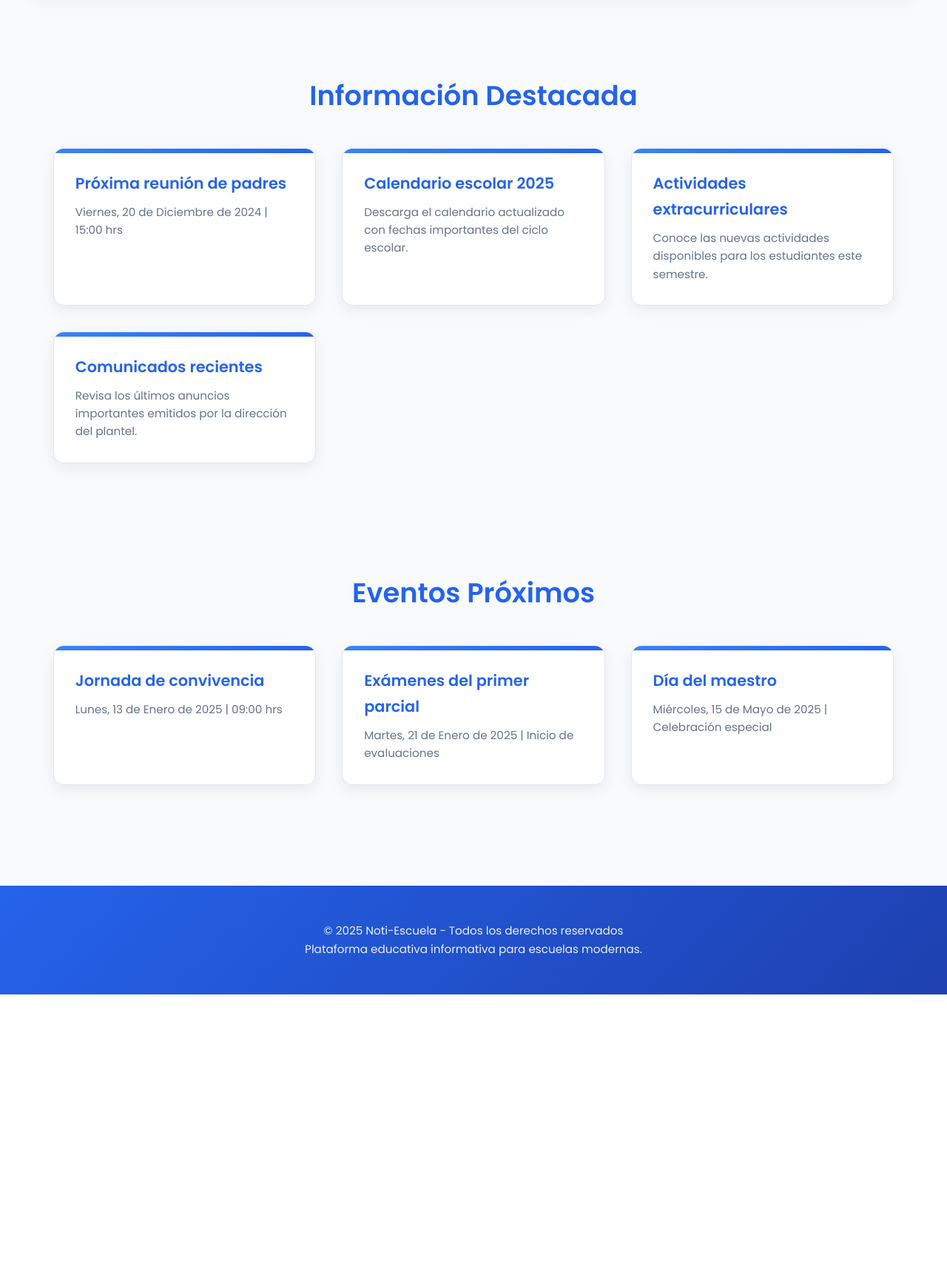
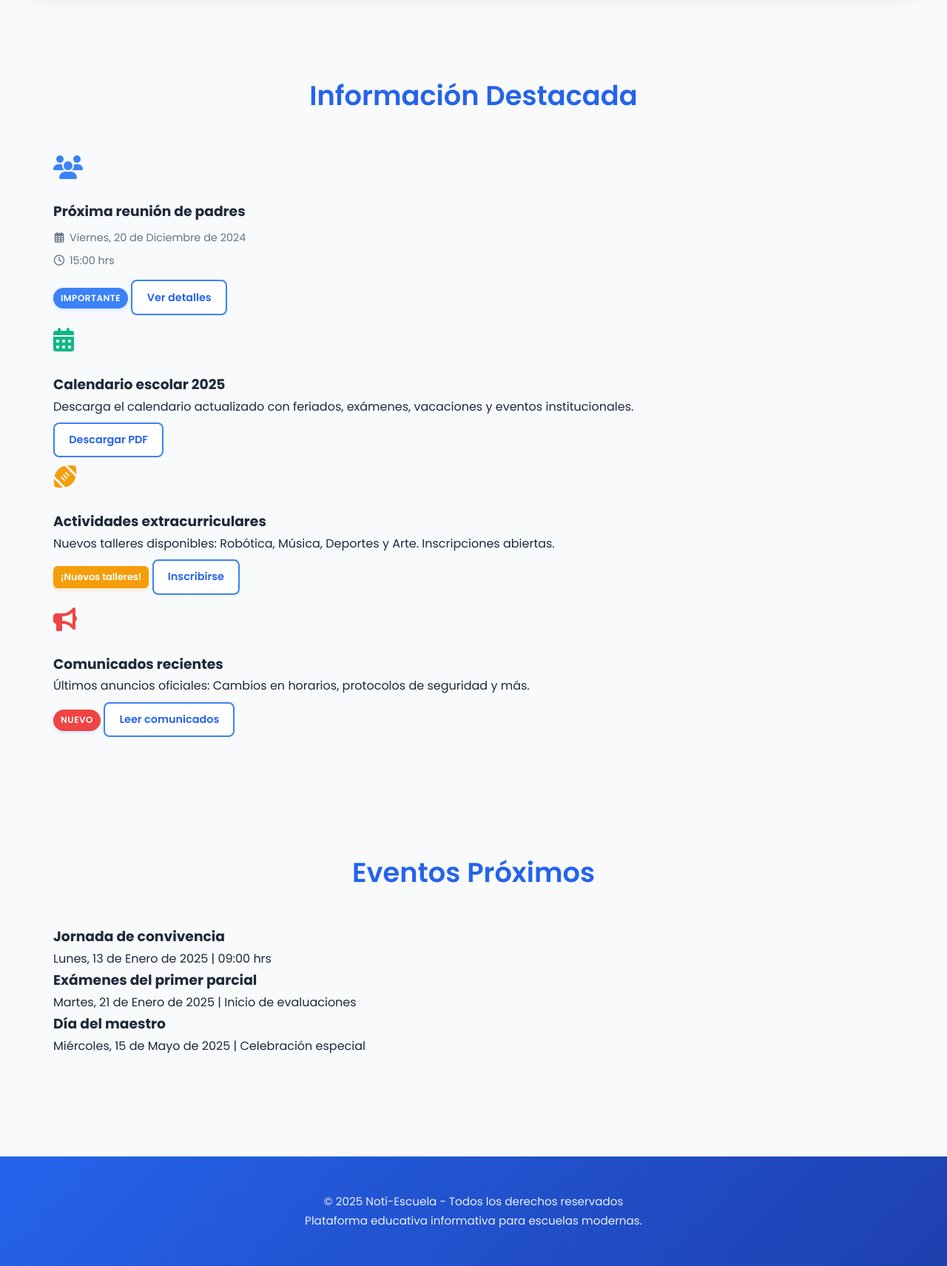
Before and after one commit to Loigon12/noti-escuela, a Flask app: page / in a window 1280 px wide. Shown: the part 844-2555 px from the top of the page at 74% size. Before the commit the page ends 2188 px from the top, so only its background shows below. Run offline with Flask 3, Linux system fonts and the light colour scheme; some libraries are stand-ins or nearby versions.

Commit message:
pagina principal

```diff
--- a/templates/index.html
+++ b/templates/index.html
@@ -7,7 +7,7 @@
 
   <!-- Google Fonts: Poppins para elegancia y legibilidad -->
   <link href="https://fonts.googleapis.com/css2?family=Poppins:wght@400;500;600;700&display=swap" rel="stylesheet" />
-
+  <link rel="stylesheet" href="https://cdnjs.cloudflare.com/ajax/libs/font-awesome/6.5.0/css/all.min.css" />
   <style>
     :root {
       --primary: #3b82f6;
@@ -202,50 +202,79 @@
       font-weight: 600;
     }
 
-    /* Tarjetas */
-    .cards {
-      display: grid;
-      grid-template-columns: repeat(auto-fit, minmax(280px, 1fr));
-      gap: 2.2rem;
+   /* === Estilos para Información Destacada === */
+
+.card-icon {
+  font-size: 2rem;
+  margin-bottom: 1rem;
+  transition: transform 0.3s ease;
 }
 
-    .card {
-      background-color: var(--white);
-      border-radius: 14px;
-      box-shadow: var(--shadow-md);
-      padding: 1.8rem;
-      transition: var(--transition);
-      position: relative;
-      overflow: hidden;
-      border: 1px solid var(--gray);
+.card:hover .card-icon {
+  transform: scale(1.1);
 }
 
-    .card::before {
-      content: '';
-      position: absolute;
-      top: 0; left: 0;
-      width: 100%;
-      height: 6px;
-      background: linear-gradient(to right, var(--primary), var(--primary-dark));
+.card-date,
+.card-time {
+  font-size: 0.9rem;
+  color: var(--text-light);
+  margin: 0.4rem 0;
+  display: flex;
+  align-items: center;
+  gap: 6px;
 }
 
-    .card:hover {
-      transform: translateY(-10px);
-      box-shadow: var(--shadow-lg);
-      border-color: var(--accent);
+.card-date i,
+.card-time i {
+  width: 16px;
+  text-align: center;
 }
 
-    .card h3 {
-      font-size: 1.3rem;
-      color: var(--primary-dark);
-      margin-bottom: 0.6rem;
+.card-badge {
+  display: inline-block;
+  background: var(--primary);
+  color: white;
+  font-size: 0.75rem;
   font-weight: 600;
+  padding: 4px 10px;
+  border-radius: 20px;
+  margin: 0.8rem 0 1rem 0;
+  text-transform: uppercase;
+  letter-spacing: 0.5px;
+  box-shadow: 0 2px 5px rgba(59, 130, 246, 0.2);
 }
 
-    .card p {
-      font-size: 0.95rem;
-      color: var(--text-light);
-      line-height: 1.6;
+.card-tag {
+  display: inline-block;
+  background: #f59e0b;
+  color: white;
+  font-size: 0.8rem;
+  font-weight: 600;
+  padding: 4px 10px;
+  border-radius: 6px;
+  margin: 0.8rem 0 1rem 0;
+  box-shadow: 0 2px 5px rgba(245, 158, 11, 0.2);
+}
+
+.card-btn {
+  display: inline-block;
+  background-color: var(--white);
+  color: var(--primary-dark);
+  padding: 0.6rem 1.2rem;
+  border: 2px solid var(--primary);
+  border-radius: 8px;
+  font-weight: 600;
+  text-decoration: none;
+  font-size: 0.9rem;
+  transition: var(--transition);
+  margin-top: 0.5rem;
+}
+
+.card-btn:hover {
+  background-color: var(--primary);
+  color: var(--white);
+  transform: translateY(-2px);
+  box-shadow: 0 6px 12px rgba(59, 130, 246, 0.2);
 }
 
     /* Footer mejorado */
@@ -355,22 +384,55 @@
 <section class="section">
   <h2>Información Destacada</h2>
   <div class="cards">
+
+    <!-- Tarjeta: Reunión de Padres -->
     <div class="card">
+      <div class="card-icon" style="color: #3b82f6;">
+        <i class="fas fa-users"></i>
+      </div>
       <h3>Próxima reunión de padres</h3>
-        <p>Viernes, 20 de Diciembre de 2024 | 15:00 hrs</p>
+      <p class="card-date">
+        <i class="far fa-calendar-alt"></i> Viernes, 20 de Diciembre de 2024
+      </p>
+      <p class="card-time">
+        <i class="far fa-clock"></i> 15:00 hrs
+      </p>
+      <div class="card-badge">Importante</div>
+      <a href="{{ url_for('eventos') }}" class="card-btn">Ver detalles</a>
     </div>
+
+    <!-- Tarjeta: Calendario Escolar -->
     <div class="card">
+      <div class="card-icon" style="color: #10b981;">
+        <i class="fas fa-calendar-alt"></i>
+      </div>
       <h3>Calendario escolar 2025</h3>
-        <p>Descarga el calendario actualizado con fechas importantes del ciclo escolar.</p>
+      <p>Descarga el calendario actualizado con feriados, exámenes, vacaciones y eventos institucionales.</p>
+      <a href="#" class="card-btn">Descargar PDF</a>
     </div>
+
+    <!-- Tarjeta: Actividades Extracurriculares -->
     <div class="card">
+      <div class="card-icon" style="color: #f59e0b;">
+        <i class="fas fa-football-ball"></i>
+      </div>
       <h3>Actividades extracurriculares</h3>
-        <p>Conoce las nuevas actividades disponibles para los estudiantes este semestre.</p>
+      <p>Nuevos talleres disponibles: Robótica, Música, Deportes y Arte. Inscripciones abiertas.</p>
+      <div class="card-tag">¡Nuevos talleres!</div>
+      <a href="{{ url_for('actividades') }}" class="card-btn">Inscribirse</a>
     </div>
+
+    <!-- Tarjeta: Comunicados Recientes -->
     <div class="card">
+      <div class="card-icon" style="color: #ef4444;">
+        <i class="fas fa-bullhorn"></i>
+      </div>
       <h3>Comunicados recientes</h3>
-        <p>Revisa los últimos anuncios importantes emitidos por la dirección del plantel.</p>
+      <p>Últimos anuncios oficiales: Cambios en horarios, protocolos de seguridad y más.</p>
+      <div class="card-badge" style="background: #ef4444;">Nuevo</div>
+      <a href="{{ url_for('comunicados') }}" class="card-btn">Leer comunicados</a>
     </div>
+
   </div>
 </section>
 
```
Lines whose indentation alone changed are shown as unchanged.
